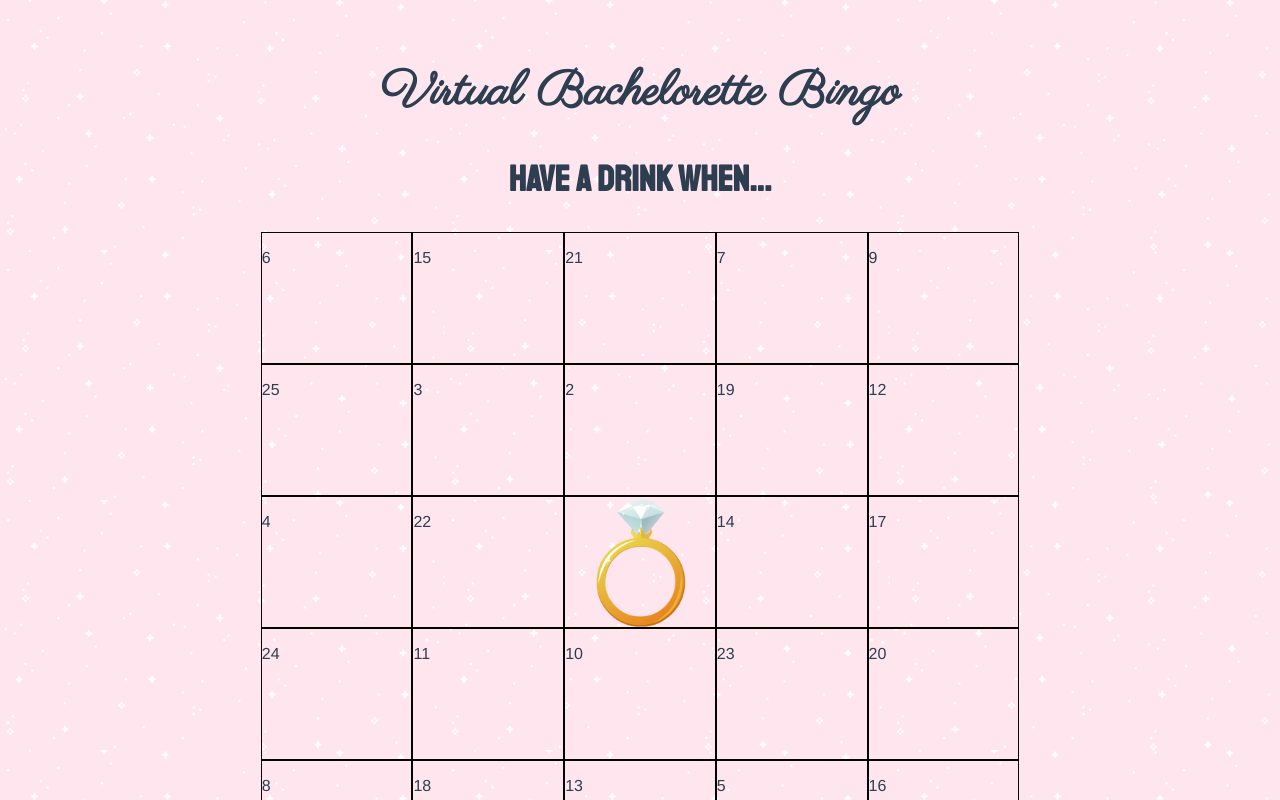
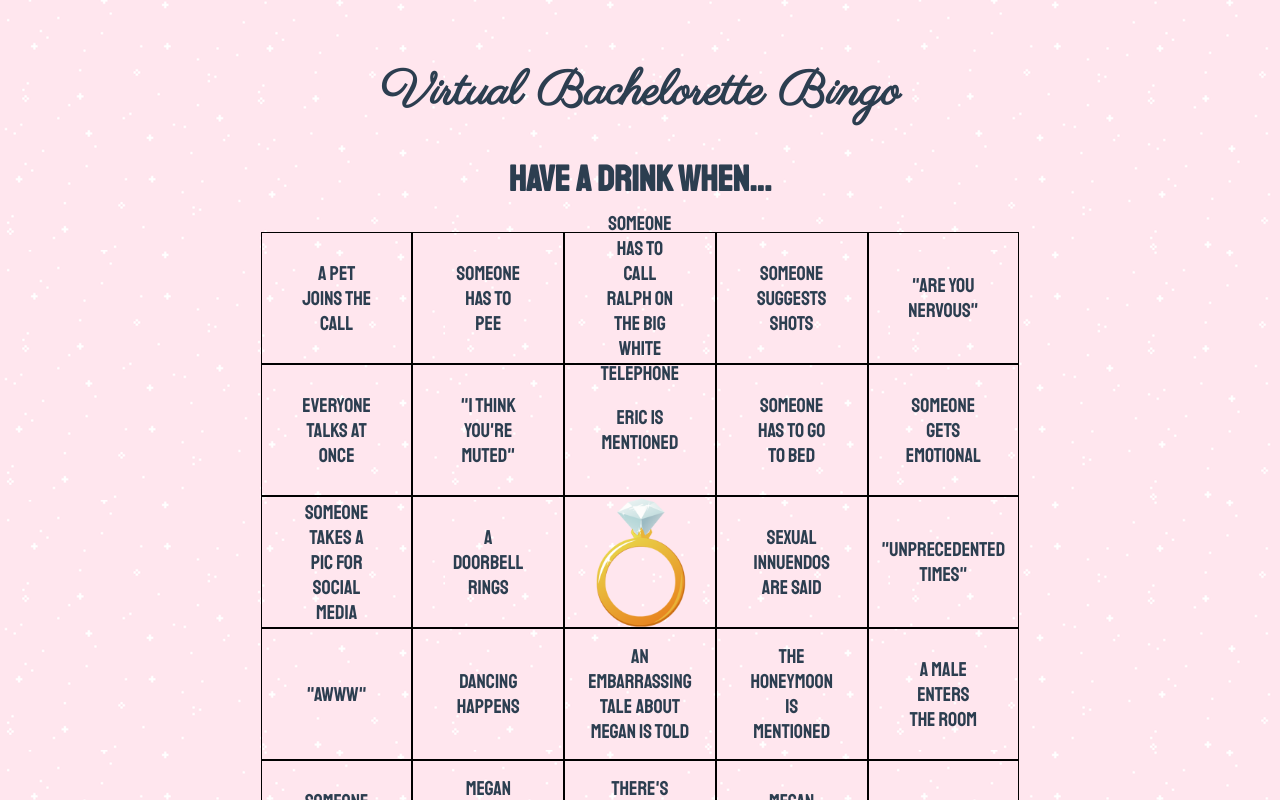
Before and after one commit to LeahGabrielle/wedding-bingo, a Vue app: page / in a window 1280 px wide. Shown: the top 800 px of the page. Built offline with nearby package versions, Linux system fonts and the light colour scheme.

Commit message:
add text

```diff
--- a/src/App.vue
+++ b/src/App.vue
@@ -35,4 +35,8 @@ h2{
    font-family: 'Staatliches', serif;
    font-size:36px;
 }
+p{
+   font-family: 'Staatliches', serif;
+   font-size:20px;
+}
 </style>
--- a/src/components/BingoSheet.vue
+++ b/src/components/BingoSheet.vue
@@ -14,31 +14,38 @@
 
 <script>
 var allTexts = [
-"1",
-"2",
-"3",
-"4",
-"5",
-"6",
-"7",
-"8",
-"9",
-"10",
-"11",
-"12",
-"13",
-"14",
-"15",
-"16",
-"17",
-"18",
-"19",
-"20",
-"21",
-"22",
-"23",
-"24",
-"25",
+"Someone's screen freezes",
+"Eric is mentioned",
+"\"Same penis forever\"",
+"\"I think you're muted\"",
+"Someone takes a pic for social media",
+"Megan finishes her drink",
+"A pet joins the call",
+"Someone suggests shots",
+"Someone mentions the wedding night",
+"Someone has wifi problems",
+"\"Are you nervous\"",
+"Someone opens a new bottle of wine",
+"An embarrassing tale about Megan is told",
+"Someone gets emotional",
+"Megan happy cries",
+"Dancing happens",
+"There's an awkward silence",
+"Sexual innuendos are said",
+"Someone has to pee",
+"Shots are taken",
+"Someone takes a call",
+"\"Unprecedented times\"",
+"Someone wears a mask",
+"Someone has to go to bed",
+"Megan models her new underpants",
+"A male enters the room",
+"Someone has to call ralph on the big white telephone",
+"A doorbell rings",
+"Covid-19 is mentioned",
+"The honeymoon is mentioned",
+"Everyone talks at once",
+"\"Awww\"",
 ]
 
 import BingoTile from './BingoTile.vue'
--- a/src/components/BingoTile.vue
+++ b/src/components/BingoTile.vue
@@ -33,6 +33,10 @@
 p{
    position: absolute;
    z-index: 2;
+   transform: translate(-50%, -50%);
+   top: 50%;
+   left: 50%;
+   margin: auto;
 }
 .tileContainer{
    height: inherit;
```
